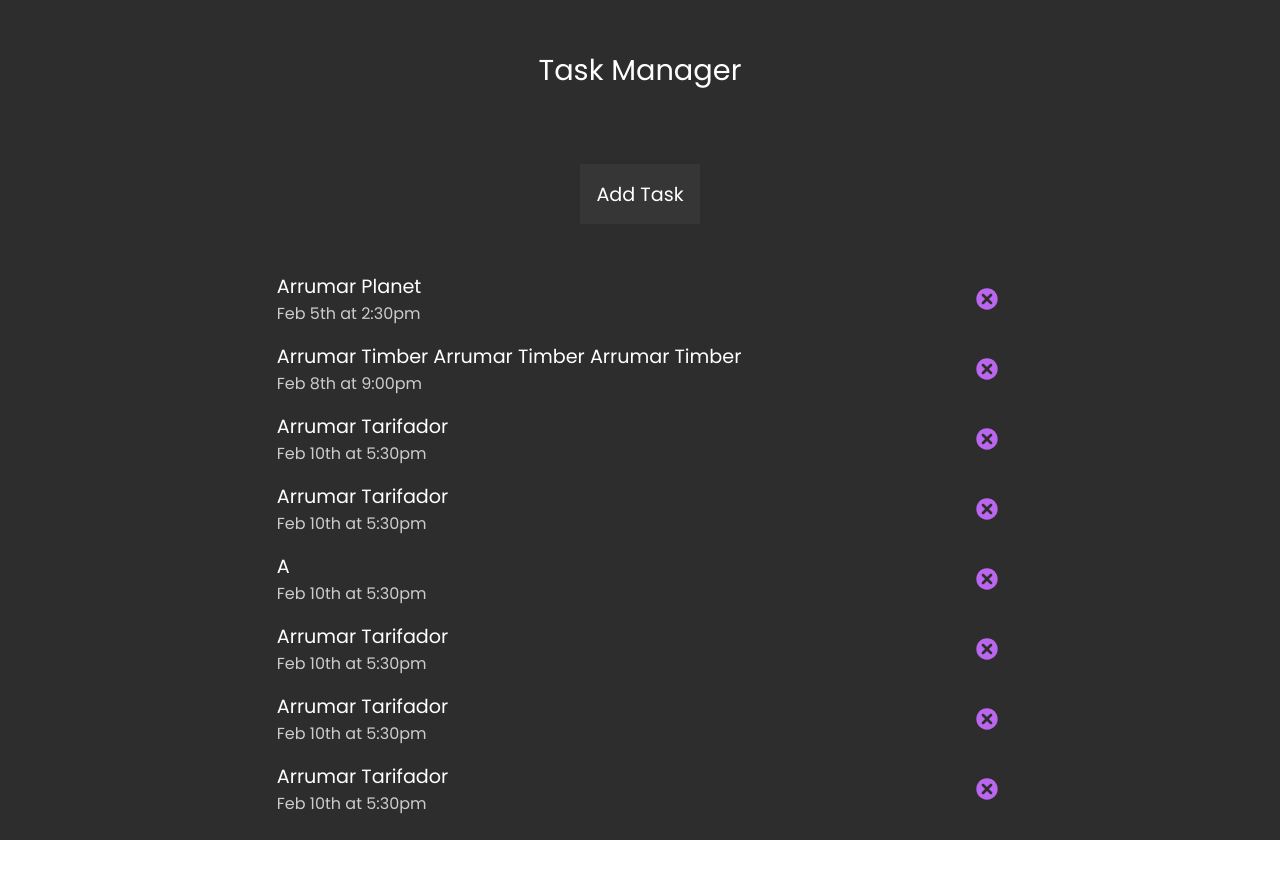
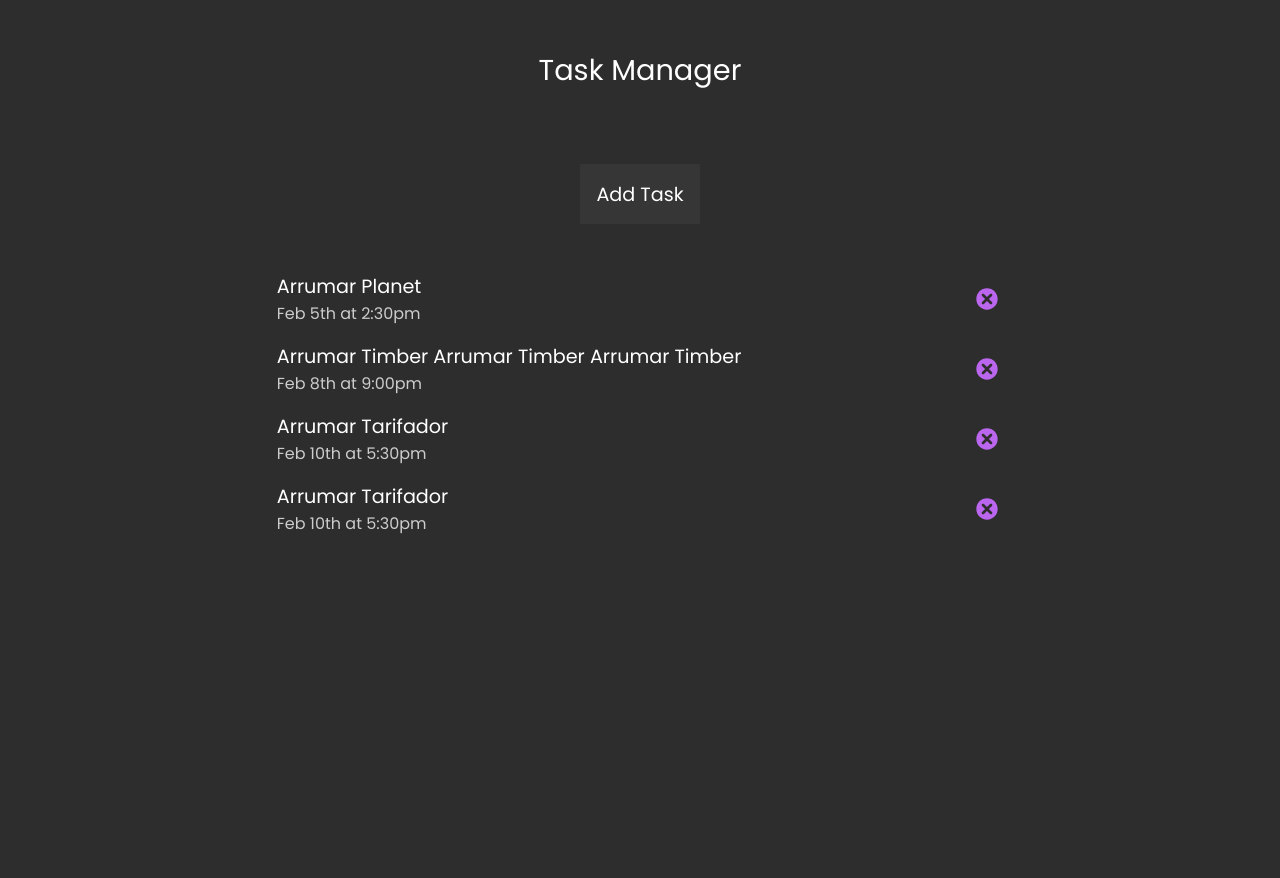
Before and after one commit to DiegoGeoDev/taskManager, a React (Create React App) app: page / in a window 1280 px wide. Shown: the top 878 px of the page. Before the commit the page ends 840 px from the top, so only its background shows below. Built offline with nearby package versions, Linux system fonts and the light colour scheme.

Commit message:
feature: context state

```diff
--- a/src/App.js
+++ b/src/App.js
@@ -1,74 +1,23 @@
-import { useState } from 'react';
-
 import Header from './components/Header';
 import Container from './components/Container';
 import Button from './components/Button';
 import Tasks from './components/Tasks';
+
+import TasksProvider from './contexts/Tasks';
 
 import './App.css';
 
 function App() {
 	const addTaskClickHandler = () => console.log('add');
 
-	const [tasks, setTasks] = useState([
-		{
-			id: 1,
-			text: 'Arrumar Planet',
-			date: 'Feb 5th at 2:30pm',
-			remainder: true,
-		},
-		{
-			id: 2,
-			text: 'Arrumar Timber Arrumar Timber Arrumar Timber',
-			date: 'Feb 8th at 9:00pm',
-			remainder: false,
-		},
-		{
-			id: 3,
-			text: 'Arrumar Tarifador',
-			date: 'Feb 10th at 5:30pm',
-			remainder: true,
-		},
-		{
-			id: 4,
-			text: 'Arrumar Tarifador',
-			date: 'Feb 10th at 5:30pm',
-			remainder: true,
-		},
-		{
-			id: 5,
-			text: 'A',
-			date: 'Feb 10th at 5:30pm',
-			remainder: true,
-		},
-		{
-			id: 6,
-			text: 'Arrumar Tarifador',
-			date: 'Feb 10th at 5:30pm',
-			remainder: true,
-		},
-		{
-			id: 7,
-			text: 'Arrumar Tarifador',
-			date: 'Feb 10th at 5:30pm',
-			remainder: true,
-		},
-		{
-			id: 8,
-			text: 'Arrumar Tarifador',
-			date: 'Feb 10th at 5:30pm',
-			remainder: true,
-		},
-	]);
-
 	return (
-		<>
+		<TasksProvider>
 			<Header title={'Task Manager'} />
 			<Container>
 				<Button text={'Add Task'} onClickEvent={addTaskClickHandler} />
-				<Tasks tasks={tasks} />
+				<Tasks />
 			</Container>
-		</>
+		</TasksProvider>
 	);
 }
 
--- a/src/components/Container.js
+++ b/src/components/Container.js
@@ -2,7 +2,7 @@ function Container({ children }) {
 	const containerStyle = {
 		backgroundColor: '#2e2d2e',
 		width: '100vw',
-		height: 'calc(100% - 140px)',
+		height: '100vh',
 		display: 'flex',
 		flexDirection: 'column',
 		alignItems: 'center',
--- a/src/components/Task.js
+++ b/src/components/Task.js
@@ -3,7 +3,7 @@ import styled from 'styled-components';
 
 import { TiDelete } from 'react-icons/ti';
 
-function Task({ text, date }) {
+function Task({ text, date, id }) {
 	const StyledLi = styled.li`
 		padding: 8px;
 		list-style-type: none;
@@ -45,7 +45,7 @@ function Task({ text, date }) {
 				<h3>{text}</h3>
 				<p>{date}</p>
 			</span>
-			<TiDelete style={iconsStyle} />
+			<TiDelete style={iconsStyle} onClick={() => console.log(id)} />
 		</StyledLi>
 	);
 
@@ -55,6 +55,7 @@ function Task({ text, date }) {
 const propTypes = {
 	text: PropTypes.string.isRequired,
 	date: PropTypes.string.isRequired,
+	id: PropTypes.number.isRequired,
 };
 
 Task.propTypes = propTypes;
--- a/src/components/Tasks.js
+++ b/src/components/Tasks.js
@@ -1,9 +1,12 @@
+import { useContext } from 'react';
+import { TasksContext } from '../contexts/Tasks';
+
 import PropTypes from 'prop-types';
 import styled from 'styled-components';
 
 import Task from './Task';
 
-function Tasks({ tasks }) {
+function Tasks() {
 	const StyledUl = styled.ul`
 		width: 90vw;
 		padding: 8px;
@@ -14,10 +17,12 @@ function Tasks({ tasks }) {
 		}
 	`;
 
+	const { tasks } = useContext(TasksContext);
+
 	const component = (
 		<StyledUl>
 			{tasks.map((task) => (
-				<Task key={task.id} text={task.text} date={task.date} />
+				<Task key={task.id} text={task.text} date={task.date} id={task.id} />
 			))}
 		</StyledUl>
 	);
--- /dev/null
+++ b/src/contexts/Tasks.js
@@ -0,0 +1,43 @@
+import { createContext, useState } from 'react';
+
+export const TasksContext = createContext();
+
+export default function TasksProvider({ children }) {
+	const [tasks, setTasks] = useState([
+		{
+			id: 1,
+			text: 'Arrumar Planet',
+			date: 'Feb 5th at 2:30pm',
+			remainder: true,
+		},
+		{
+			id: 2,
+			text: 'Arrumar Timber Arrumar Timber Arrumar Timber',
+			date: 'Feb 8th at 9:00pm',
+			remainder: false,
+		},
+		{
+			id: 3,
+			text: 'Arrumar Tarifador',
+			date: 'Feb 10th at 5:30pm',
+			remainder: true,
+		},
+		{
+			id: 4,
+			text: 'Arrumar Tarifador',
+			date: 'Feb 10th at 5:30pm',
+			remainder: true,
+		},
+	]);
+
+	return (
+		<TasksContext.Provider
+			value={{
+				tasks,
+				setTasks,
+			}}
+		>
+			{children}
+		</TasksContext.Provider>
+	);
+}
```
Also changed, not shown: 1 other file (tests, documents, lock files or other folders).
